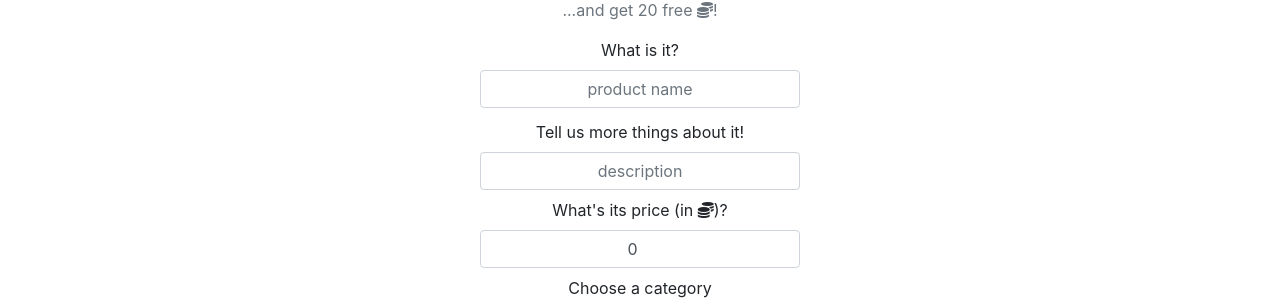
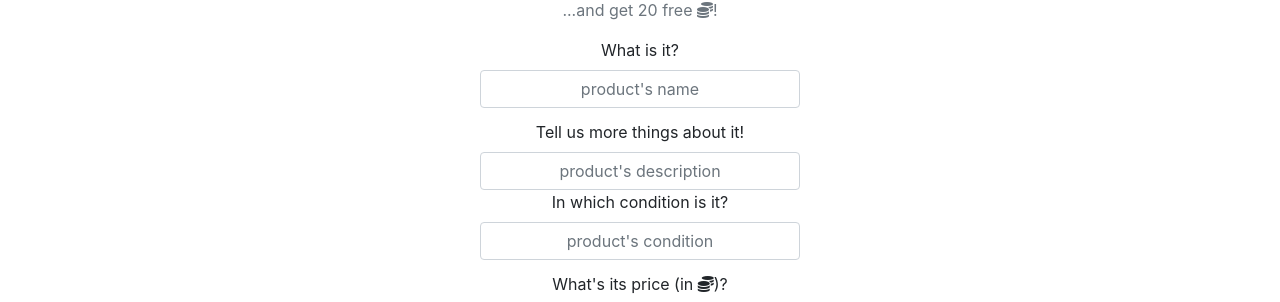
Before and after one commit to rosannekr/tool-share, a React (Create React App) app in the folder client/: page /products/upload in a window 1280 px wide. Shown: the part 189-491 px from the top of the page. Built offline with nearby package versions, Linux system fonts and the light colour scheme; no server answers; sample sign-in values are in the browser's storage.

Commit message:
addProduct and edirProduct updated to accept new product's props

```diff
--- a/client/src/components/AddProduct.js
+++ b/client/src/components/AddProduct.js
@@ -8,6 +8,7 @@ export default function AddProduct(props) {
   const [name, setName] = useState("");
   const [description, setDescription] = useState("");
   const [user, setUser] = useState("");
+  const [condition, setCondition] = useState("");
   const [pricePerDay, setPricePerDay] = useState(0);
   const [categoryId, setCategoryId] = useState(0);
   const [categories, setCategories] = useState([]);
@@ -38,6 +39,7 @@ export default function AddProduct(props) {
     data.append("CategoryId", categoryId);
     data.append("NumOfDaysAvailable", NumOfDaysAvailable);
     data.append("UserId", userId);
+    data.append("condition", condition);
     data.append("picture", picture);
 
     axios
@@ -46,7 +48,7 @@ export default function AddProduct(props) {
       .then((res) => setLoaded(true))
       .catch((err) => console.log(err));
 
-      addPoints();
+    addPoints();
   };
 
   useEffect(() => {
@@ -103,15 +105,16 @@ export default function AddProduct(props) {
         <p className="text-success">Your product was correctly uploaded</p>
       )}
       <h3>Add a new product...</h3>
-      <p className="text-muted">...and get 20 free <i className="fas fa-coins"></i>!  </p>
+      <p className="text-muted">
+        ...and get 20 free <i className="fas fa-coins"></i>!{" "}
+      </p>
 
       <form className="w-25 mx-auto mt-2">
-
-      <label>What is it?</label>
+        <label>What is it?</label>
         <input
           className="form-control mb-1 text-center"
           type="text"
-          placeholder="product name"
+          placeholder="product's name"
           onChange={(e) => setName(e.target.value)}
           value={name}
         />
@@ -120,9 +123,18 @@ export default function AddProduct(props) {
         <input
           className="form-control text-center"
           type="text"
-          placeholder="description"
+          placeholder="product's description"
           onChange={(e) => setDescription(e.target.value)}
           value={description}
+        />
+
+        <label>In which condition is it?</label>
+        <input
+          className="form-control mb-1 text-center"
+          type="text"
+          placeholder="product's condition"
+          onChange={(e) => setCondition(e.target.value)}
+          value={condition}
         />
 
         <label className="mt-2">
@@ -143,7 +155,11 @@ export default function AddProduct(props) {
         >
           <option className="text-center" value={0}></option>
           {categories?.map((category) => (
-            <option key={category.id} value={category.id} className="text-center">
+            <option
+              key={category.id}
+              value={category.id}
+              className="text-center"
+            >
               {category.name}
             </option>
           ))}
--- a/client/src/components/EditPopUp.js
+++ b/client/src/components/EditPopUp.js
@@ -9,6 +9,7 @@ export default function EditPopUp({ handleClose, show, productId, callback1, cal
   const [productName, setName] = useState("");
   const [description, setDescription] = useState("");
   const [NumOfDaysAvailable, setNumOfDaysAvailable] = useState(0);
+  const [pricePerDay, setPricePerDay] = useState(0);
 
   useEffect(() => {
     getOneProduct();
@@ -21,6 +22,7 @@ export default function EditPopUp({ handleClose, show, productId, callback1, cal
         setName(response.data.name);
         setDescription(response.data.description);
         setNumOfDaysAvailable(response.data.NumOfDaysAvailable);
+        setPricePerDay(response.data.pricePerDay)
       },
       (error) => {
         console.log(error);
@@ -34,7 +36,7 @@ export default function EditPopUp({ handleClose, show, productId, callback1, cal
     let id = item.id
 
     try {
-      await updateProduct(id, {name: productName, description: description, NumOfDaysAvailable: NumOfDaysAvailable});
+      await updateProduct(id, {name: productName, description: description, NumOfDaysAvailable: NumOfDaysAvailable, pricePerDay: pricePerDay});
     } catch (error) {
       console.log(error);
     }
@@ -52,6 +54,7 @@ export default function EditPopUp({ handleClose, show, productId, callback1, cal
         </p>
         <p></p>
         <div className="form">
+          <h5>Edit product</h5>
           <label>
             <i className="fas fa-edit"> </i> name
           </label>
@@ -83,6 +86,15 @@ export default function EditPopUp({ handleClose, show, productId, callback1, cal
             onChange={(e) => setNumOfDaysAvailable(e.target.value)}
             value={NumOfDaysAvailable}
           />
+        <label> <i className="fas fa-edit"> </i> price (in <i className="fas fa-coins"></i>)
+          </label>
+        <input
+          className="mb-3 mr-2 ml-2 text-center"
+          placeholder={item && item.pricePerDay}
+          type="number"
+          onChange={(e) => setPricePerDay(e.target.value)}
+          value={pricePerDay}
+        />
           <button className="btn btn-dark btn-block" onClick={editProducts}>Update item</button>
         </div>
       </section>
```
Also changed, not shown: 1 other file (tests, documents, lock files or other folders).
